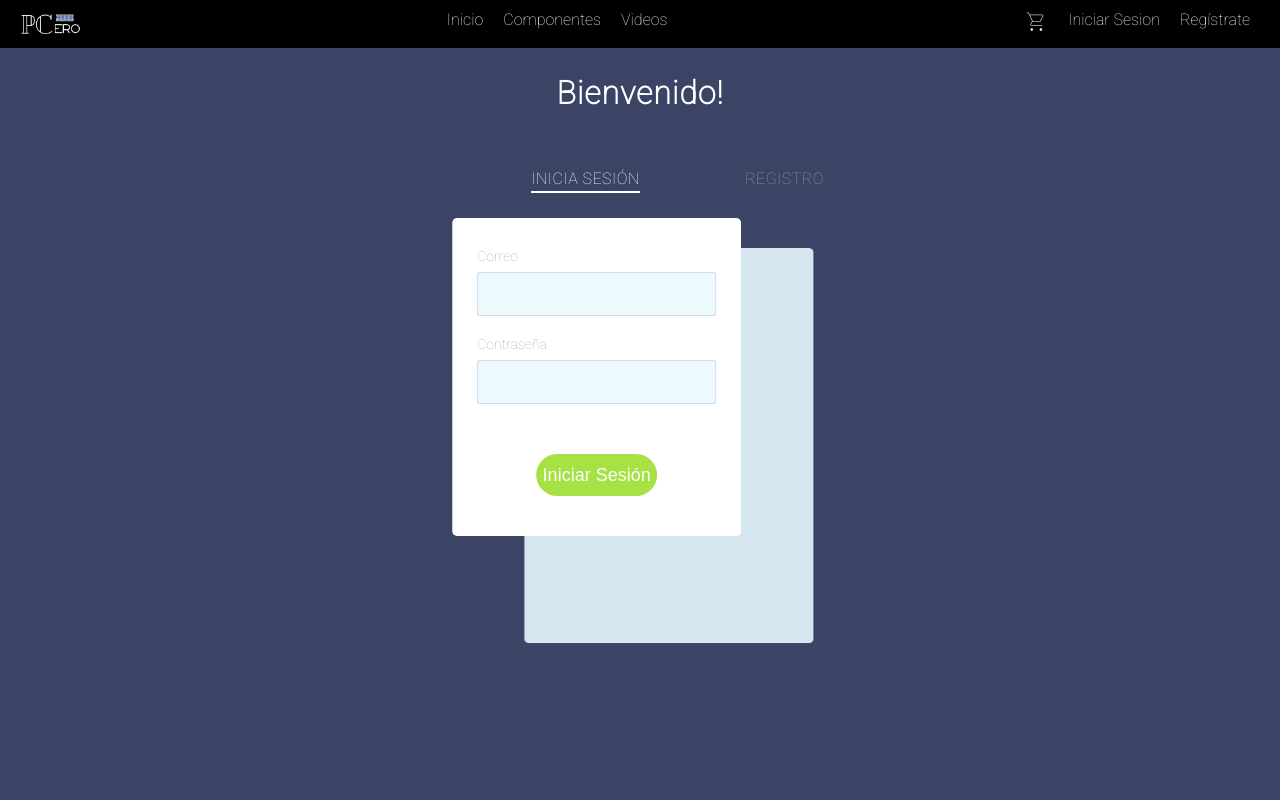
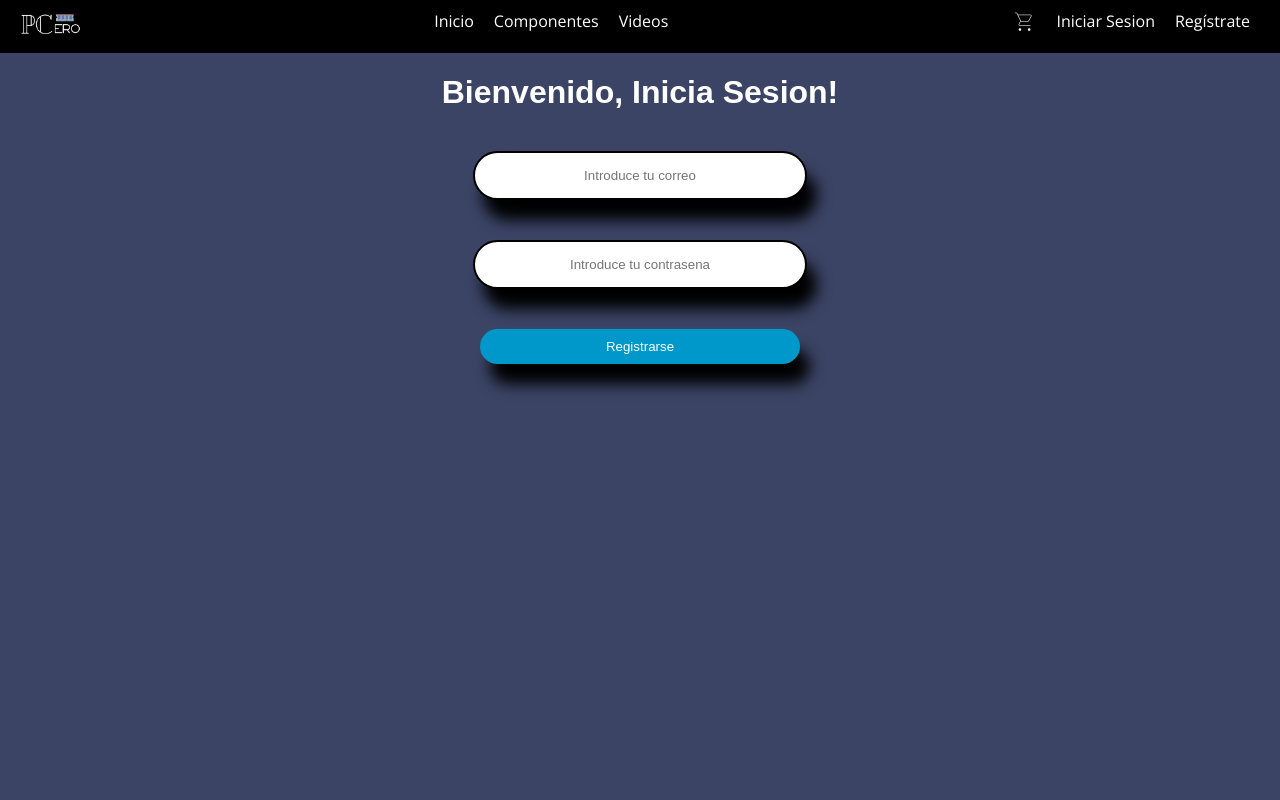
Before and after one commit to GabeLove/ProyectoPCeroAvanze, a PHP site: page /sign/login.php in a window 1280 px wide. Run offline with PHP 8.4, Linux system fonts and the light colour scheme.

Commit message:
creacion de login desde cero

```diff
--- a/Css/styles.css
+++ b/Css/styles.css
@@ -140,3 +140,44 @@ nav .desktop a .material-symbols-outlined {
   'GRAD' 0,
   'opsz' 48
 }
+
+
+/*Login*/
+.inicio {
+
+    text-align: center;
+}
+.inicio .welcome{
+    font-family: Arial, Helvetica, sans-serif;
+    color: white;
+}
+
+
+input[type="text"], input[type="password"]{
+    outline: none;
+    padding: 15px;
+    display: block;
+    width: 300px;
+    border-radius: 25px;
+    border: 2px solid #000;
+    margin: 0 auto;
+    margin-top: 40px;
+    text-align: center;
+    box-shadow: 10px 20px 15px;
+}
+
+input[type="submit"]{
+    padding: 10px;
+    color: #fff;
+    background-color: #0098cb;
+    width: 320px;
+    margin-top: 40px;
+    border: 0;
+    border-radius: 25px;
+    cursor: pointer;
+    box-shadow: 10px 20px 15px rgba(0, 0, 0, 1);
+}
+
+input[type="submit"]:hover{
+    background-color: #00b8eb;
+}
--- a/Css/styleslogin.css
+++ /dev/null
@@ -1,357 +0,0 @@
-@import url('https://fonts.googleapis.com/css2?family=Open+Sans:wght@300&family=Roboto:wght@100&display=swap');
-
-
-body{
-    margin: 0;
-    padding: 0;
-    background-color: #edede9;
-    width: 100%;
-    height: 100%;
-    font-family: 'Open Sans', sans-serif;
-}
-nav .desktop a .material-symbols-outlined {
-	font-variation-settings:
-	'FILL' 0,
-	'wght' 100,
-	'GRAD' 0,
-	'opsz' 48
-  }
-
-
-nav .desktop{
-    display: flex;
-    text-decoration: none;
-    justify-content: space-between;
-    background-color: black;
-    color: white;
-}
-nav .desktop .logo a{
-    padding: 0;
-}
-
-nav .desktop .imglogo{
-    width: 80px;
-    margin: 0px;
-    padding: 0;
-}
-
-nav .desktop .logo{
-    margin: 10px;
-}
-nav .desktop a{
-    display: block;
-    text-decoration: none;
-    color: white;
-    padding: 10px;
-
-}
-nav .primary{
-    display: flex;
-}
-nav .primary a:hover{
-    display: flex;
-    background-color: antiquewhite;
-    color: black;
-}
-
-nav .secondary a:hover{
-    display: flex;
-    background-color: antiquewhite;
-    color: black;
-}
-
-nav .secondary{
-    display: flex;
-
-}
-
-nav .secondary .registro{
-   margin-right: 20px;
-
-}
-
-*,
-*::before,
-*::after {
-	box-sizing: border-box;
-}
-
-body {
-	margin: 0;
-	font-family: Roboto, -apple-system, 'Helvetica Neue', 'Segoe UI', Arial, sans-serif;
-	background: #3b4465;
-}
-
-.forms-section {
-	display: flex;
-	flex-direction: column;
-	justify-content: center;
-	align-items: center;
-}
-
-.section-title {
-	font-size: 32px;
-	letter-spacing: 1px;
-	color: #fff;
-}
-
-.forms {
-	display: flex;
-	align-items: flex-start;
-	margin-top: 30px;
-}
-
-.form-wrapper {
-	animation: hideLayer .3s ease-out forwards;
-}
-
-.form-wrapper.is-active {
-	animation: showLayer .3s ease-in forwards;
-}
-
-@keyframes showLayer {
-	50% {
-		z-index: 1;
-	}
-	100% {
-		z-index: 1;
-	}
-}
-
-@keyframes hideLayer {
-	0% {
-		z-index: 1;
-	}
-	49.999% {
-		z-index: 1;
-	}
-}
-
-.switcher {
-	position: relative;
-	cursor: pointer;
-	display: block;
-	margin-right: auto;
-	margin-left: auto;
-	padding: 0;
-	text-transform: uppercase;
-	font-family: inherit;
-	font-size: 16px;
-	letter-spacing: .5px;
-	color: #999;
-	background-color: transparent;
-	border: none;
-	outline: none;
-	transform: translateX(0);
-	transition: all .3s ease-out;
-}
-
-.form-wrapper.is-active .switcher-login {
-	color: #fff;
-	transform: translateX(90px);
-}
-
-.form-wrapper.is-active .switcher-signup {
-	color: #fff;
-	transform: translateX(-90px);
-}
-
-.underline {
-	position: absolute;
-	bottom: -5px;
-	left: 0;
-	overflow: hidden;
-	pointer-events: none;
-	width: 100%;
-	height: 2px;
-}
-
-.underline::before {
-	content: '';
-	position: absolute;
-	top: 0;
-	left: inherit;
-	display: block;
-	width: inherit;
-	height: inherit;
-	background-color: currentColor;
-	transition: transform .2s ease-out;
-}
-
-.switcher-login .underline::before {
-	transform: translateX(101%);
-}
-
-.switcher-signup .underline::before {
-	transform: translateX(-101%);
-}
-
-.form-wrapper.is-active .underline::before {
-	transform: translateX(0);
-}
-
-.form {
-	overflow: hidden;
-	min-width: 260px;
-	margin-top: 50px;
-	padding: 30px 25px;
-  border-radius: 5px;
-	transform-origin: top;
-}
-
-.form-login {
-	animation: hideLogin .3s ease-out forwards;
-}
-
-.form-wrapper.is-active .form-login {
-	animation: showLogin .3s ease-in forwards;
-}
-
-@keyframes showLogin {
-	0% {
-		background: #d7e7f1;
-		transform: translate(40%, 10px);
-	}
-	50% {
-		transform: translate(0, 0);
-	}
-	100% {
-		background-color: #fff;
-		transform: translate(35%, -20px);
-	}
-}
-
-@keyframes hideLogin {
-	0% {
-		background-color: #fff;
-		transform: translate(35%, -20px);
-	}
-	50% {
-		transform: translate(0, 0);
-	}
-	100% {
-		background: #d7e7f1;
-		transform: translate(40%, 10px);
-	}
-}
-
-.form-signup {
-	animation: hideSignup .3s ease-out forwards;
-}
-
-.form-wrapper.is-active .form-signup {
-	animation: showSignup .3s ease-in forwards;
-}
-
-@keyframes showSignup {
-	0% {
-		background: #d7e7f1;
-		transform: translate(-40%, 10px) scaleY(.8);
-	}
-	50% {
-		transform: translate(0, 0) scaleY(.8);
-	}
-	100% {
-		background-color: #fff;
-		transform: translate(-35%, -20px) scaleY(1);
-	}
-}
-
-@keyframes hideSignup {
-	0% {
-		background-color: #fff;
-		transform: translate(-35%, -20px) scaleY(1);
-	}
-	50% {
-		transform: translate(0, 0) scaleY(.8);
-	}
-	100% {
-		background: #d7e7f1;
-		transform: translate(-40%, 10px) scaleY(.8);
-	}
-}
-
-.form fieldset {
-	position: relative;
-	opacity: 0;
-	margin: 0;
-	padding: 0;
-	border: 0;
-	transition: all .3s ease-out;
-}
-
-.form-login fieldset {
-	transform: translateX(-50%);
-}
-
-.form-signup fieldset {
-	transform: translateX(50%);
-}
-
-.form-wrapper.is-active fieldset {
-	opacity: 1;
-	transform: translateX(0);
-	transition: opacity .4s ease-in, transform .35s ease-in;
-}
-
-.form legend {
-	position: absolute;
-	overflow: hidden;
-	width: 1px;
-	height: 1px;
-	clip: rect(0 0 0 0);
-}
-
-.input-block {
-	margin-bottom: 20px;
-}
-
-.input-block label {
-	font-size: 14px;
-  color: #a1b4b4;
-}
-
-.input-block input {
-	display: block;
-	width: 100%;
-	margin-top: 8px;
-	padding-right: 15px;
-	padding-left: 15px;
-	font-size: 16px;
-	line-height: 40px;
-	color: #3b4465;
-  background: #eef9fe;
-  border: 1px solid #cddbef;
-  border-radius: 2px;
-}
-
-.form [type='submit'] {
-	opacity: 0;
-	display: block;
-	min-width: 120px;
-	margin: 30px auto 10px;
-	font-size: 18px;
-	line-height: 40px;
-	border-radius: 25px;
-	border: none;
-	transition: all .3s ease-out;
-}
-
-.form-wrapper.is-active .form [type='submit'] {
-	opacity: 1;
-	transform: translateX(0);
-	transition: all .4s ease-in;
-}
-
-.btn-login {
-	color: #fbfdff;
-	background: #a7e245;
-	transform: translateX(-30%);
-}
-
-.btn-signup {
-	color: #a7e245;
-	background: #fbfdff;
-	box-shadow: inset 0 0 0 2px #a7e245;
-	transform: translateX(30%);
-}
--- a/sign/login.php
+++ b/sign/login.php
@@ -1,31 +1,3 @@
-<?php
-
-include "../config/config.php";
-error_reporting(0);
-session_start();
-
-if(isset($_SESSION["username"])){
-	header("Location: index.php");
-}
-
-if(isset($_POST["submit"])){
-	$nombre=$_POST["nombre"];
-	$correo=$_POST["correo"];
-	$contrasena=md5($_POST["contraseña"]);
-	$rcontrasena=md5($_POST["rcontraseña"]);
-
-	if($contrasena){
-
-	}
-}
-?>
-
-
-<?php
-
-include"../header.php";
-
-?>
 <!DOCTYPE html>
 <html lang="en">
 <head>
@@ -33,67 +5,28 @@ include"../header.php";
     <meta http-equiv="X-UA-Compatible" content="IE=edge">
     <meta name="viewport" content="width=device-width, initial-scale=1.0">
     <link rel="stylesheet" href="https://fonts.googleapis.com/css2?family=Material+Symbols+Outlined:opsz,wght,FILL,GRAD@48,400,0,0" />
-    <link rel="stylesheet" href="../Css/styleslogin.css">
+    <link rel="stylesheet" href="../Css/styles.css">
     <title>Login</title>
 </head>
 <body>
+<?php
 
-	<section class="forms-section">
-  <h1 class="section-title">Bienvenido!</h1>
-  <div class="forms">
-    <div class="form-wrapper is-active">
-      <button type="button" class="switcher switcher-login">
-	  Inicia Sesión
-        <span class="underline"></span>
-      </button>
-      <form class="form form-login">
-        <fieldset>
+  include "../header.php"
 
-          <div class="input-block">
-            <label for="login-email">Correo</label>
-            <input id="login-email" type="email" required>
-          </div>
-          <div class="input-block">
-            <label for="login-password">Contraseña</label>
-            <input id="login-password" type="password" required>
-          </div>
-        </fieldset>
-        <button type="submit" class="btn-login">Iniciar Sesión</button>
-      </form>
-    </div>
-    <div class="form-wrapper">
-      <button type="button" class="switcher switcher-signup">
-        Registro
-        <span class="underline"></span>
-      </button>
-      <form class="form form-signup">
-        <fieldset>
+  ?>
+<div class="inicio">
+  <h1 class="welcome">Bienvenido, Inicia Sesion!</h1>
 
-          <div class="input-block">
-            <label for="signup-email">Nombre</label>
-            <input id="signup-name" type="text" required>
-          </div>
+	<form action="login.php" method="post" class="formulario">
+    <input type="text" name="email" placeholder="Introduce tu correo">
 
-		  <div class="input-block">
-            <label for="signup-email">Correo</label>
-            <input id="signup-email" type="email" required>
-          </div>
-          <div class="input-block">
-            <label for="signup-password">Contraseña</label>
-            <input id="signup-password" type="password" required>
-          </div>
-          <div class="input-block">
-            <label for="signup-password-confirm">Confirmar contraseña</label>
-            <input id="signup-password-confirm" type="password" required>
-          </div>
-        </fieldset>
-        <button type="submit" class="btn-signup">Continue</button>
-      </form>
-    </div>
+    <input type="text" name="password" placeholder="Introduce tu contrasena">
+
+    <input type="submit" value="Registrarse">
+
+
+  </form>
   </div>
-</section>
-
-<script src="../js/script.js"></script>
 
 </body>
 </html>
```
Also changed, not shown: sign/register.php (added).
